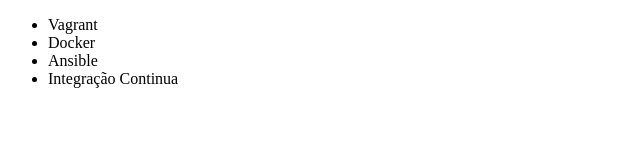
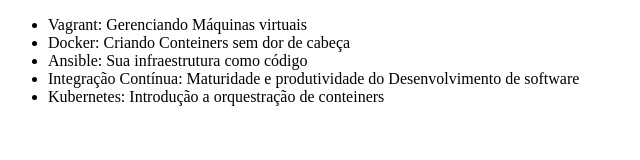
Before and after one commit to IgoPabloGomes/primeirorepositorio, a plain HTML site: page index.html in a window 1280 px wide. Shown: the whole page, without its empty margins (0-640 px from the left). Drawn offline with Linux system fonts and the light colour scheme.

Commit message:
Mudança nos nomes de todos os cursos

```diff
--- a/index.html
+++ b/index.html
@@ -6,10 +6,11 @@
 </head>
 <body>
     <ul>
-        <li>Vagrant</li>
-        <li>Docker</li>
-        <li>Ansible</li>
-        <li>Integração Continua</li>
+        <li>Vagrant: Gerenciando Máquinas virtuais</li>
+        <li>Docker: Criando Conteiners sem dor de cabeça</li>
+        <li>Ansible: Sua infraestrutura como código</li>
+        <li>Integração Contínua: Maturidade e produtividade do Desenvolvimento de software</li>
+        <li>Kubernetes: Introdução a orquestração de conteiners </li>
     </ul>
 </body>
 </html>
```
